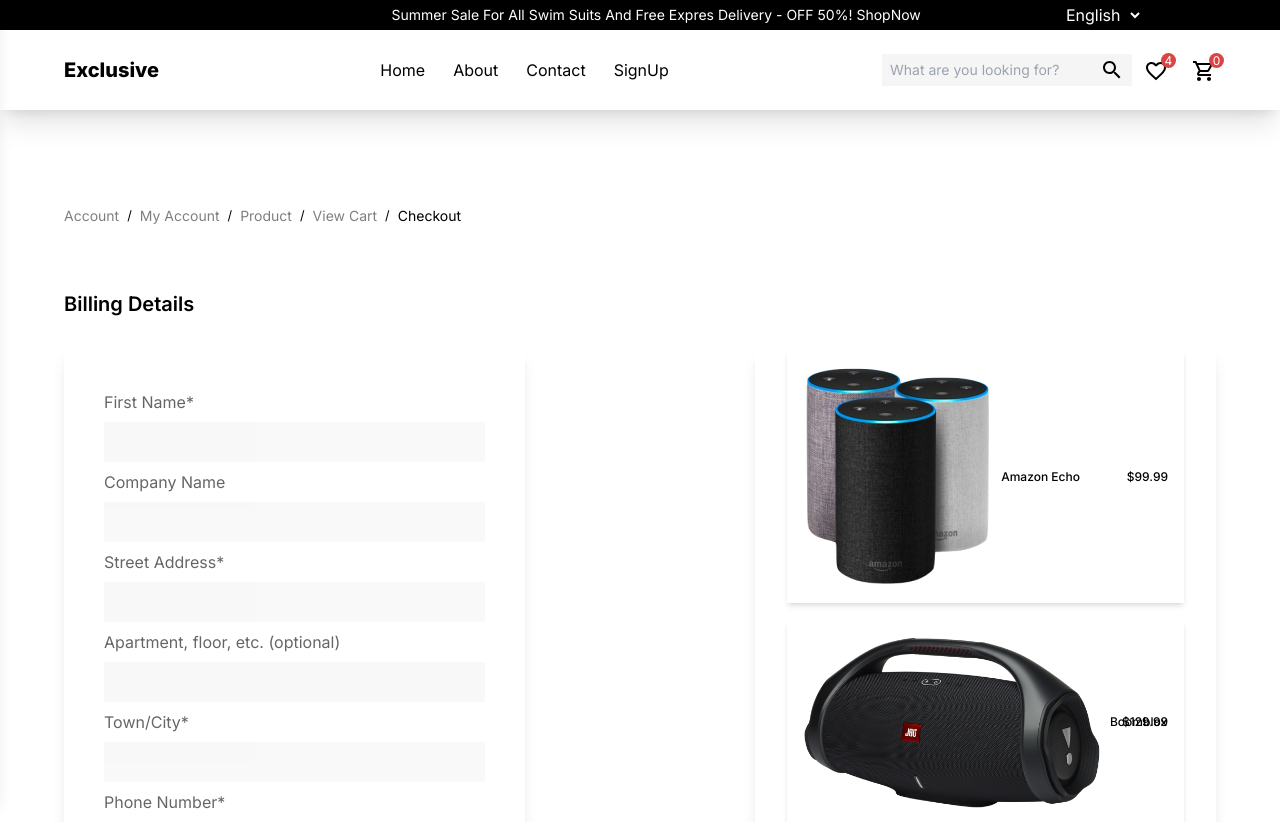
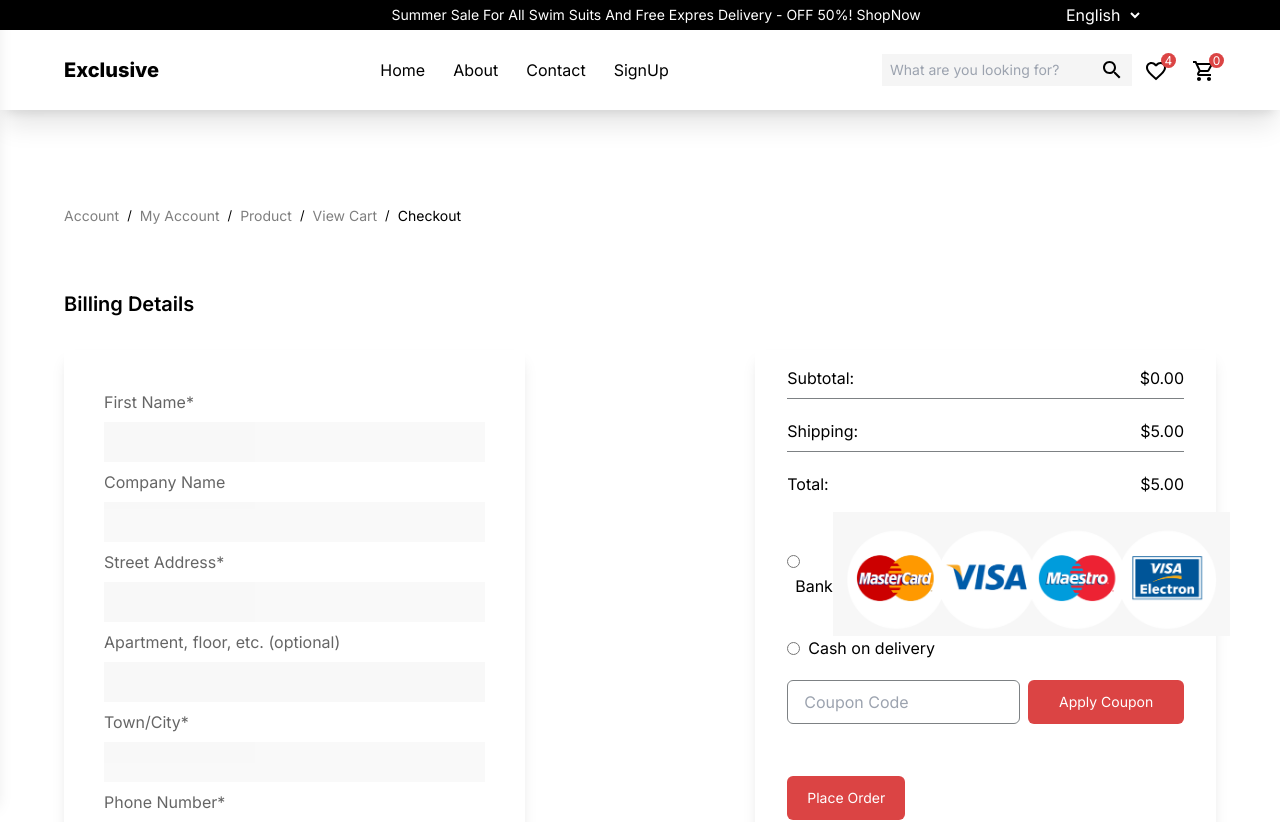
Before and after one commit to EasyCode01/e-shop, a Next.js app: page /checkout in a window 1280 px wide. Shown: the top 822 px of the page. Built offline with nearby package versions, Linux system fonts and the light colour scheme.

Commit message:
passed  the cart products to the orderSummary

```diff
--- a/app/components/checkout/OrderSummary.jsx
+++ b/app/components/checkout/OrderSummary.jsx
@@ -1,18 +1,23 @@
-import { productsData } from "@/app/constant/data";
+"use client";
+import { useCart } from "@/app/context/CartContext";
 import Image from "next/image";
 import React from "react";
 
-const OrderSummary = ({ orderItems }) => {
-  // Calculate subtotal
-  //   const subtotal = orderItems.reduce(
-  //     (acc, item) => acc + item.price * item.quantity,
-  //     0
-  //   );
+const OrderSummary = () => {
+  const { cartProducts } = useCart();
+
+  const subtotal = cartProducts.reduce((acc, product) => {
+    return acc + product.price * product.quantity;
+  }, 0);
+
+  const shippingCost = subtotal > 50 ? 0 : 5;
+
+  const total = subtotal + shippingCost;
 
   return (
     <div className="flex flex-col gap-4 shadow-lg w:full md:w-2/5">
       <ul className="px-8 ">
-        {productsData.slice(0, 3).map((item, index) => (
+        {cartProducts.map((item, index) => (
           <li
             key={index}
             className="flex justify-between items-center gap-5 mb-4 p-4 shadow-md bg-white"
@@ -39,15 +44,15 @@
       <ul className="flex flex-col gap-5 px-8">
         <li className="flex justify-between border-b border-deep-gray pb-2">
           <p>Subtotal: </p>
-          <p>$1650</p>
+          <p>${subtotal.toFixed(2)}</p>
         </li>
         <li className="flex justify-between border-b border-deep-gray pb-2">
           <p>Shipping: </p>
-          <p>Free</p>
+          <p>{shippingCost > 0 ? `$${shippingCost.toFixed(2)}` : "Free"}</p>
         </li>
         <li className="flex justify-between">
           <p>Total: </p>
-          <p>$1650</p>
+          <p>${total.toFixed(2)}</p>
         </li>
       </ul>
 
```
